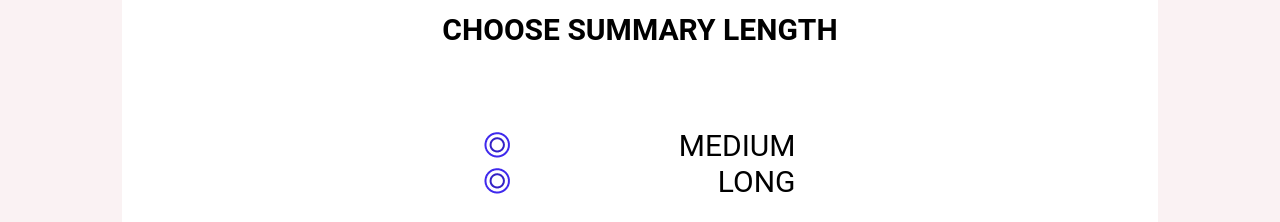
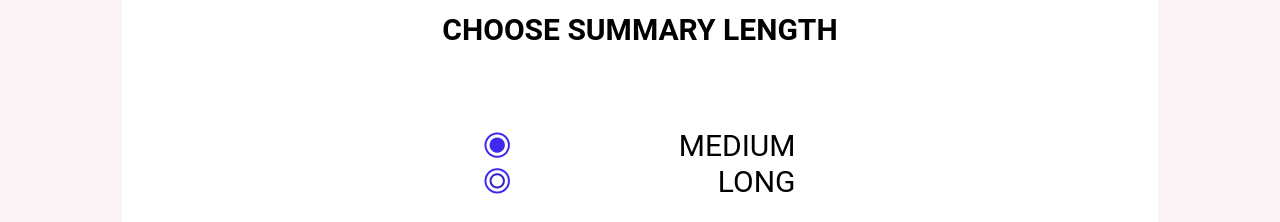
Before and after one commit to 89OutOf10/AweSum-FE, a React (Create React App) app: page / in a window 1280 px wide. Shown: the part 1180-1402 px from the top of the page. Built offline with nearby package versions, Linux system fonts and the light colour scheme.

Commit message:
fixed radio button

```diff
--- a/src/components/main/Summary.js
+++ b/src/components/main/Summary.js
@@ -32,14 +32,16 @@ const SubWrapper = styled.div`
 `;
 
 const Summary = ({ ...props }) => {
-  const [checkedMedium, setCheckedMedium] = useState(false);
+  const [checkedMedium, setCheckedMedium] = useState(true);
   const onClick = (e) => {
     setCheckedMedium(!checkedMedium);
+    setCheckedLong(!checkedLong);
   };
 
   const [checkedLong, setCheckedLong] = useState(false);
   const onClick2 = (e) => {
     setCheckedLong(!checkedLong);
+    setCheckedMedium(!checkedMedium);
   };
 
   return (
```
